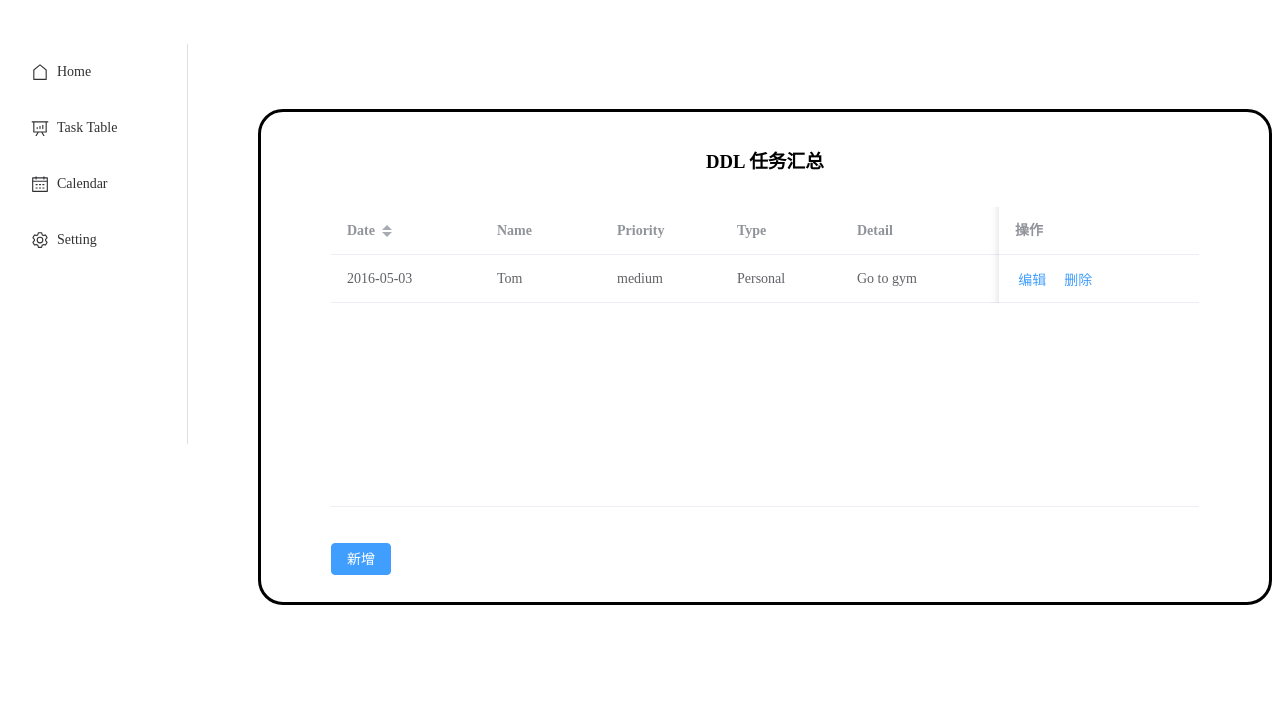
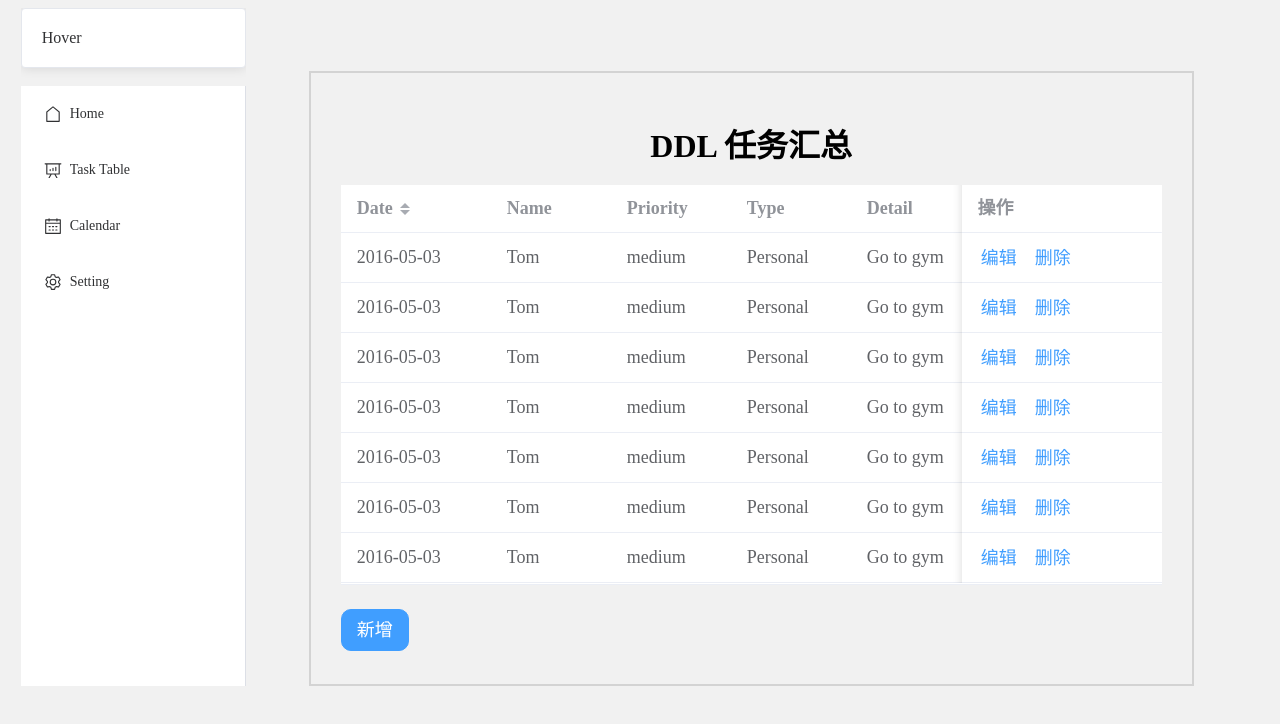
Before and after one commit to math-zhuxy/task_manager, a Vue app: page /table in a window 1280 px wide. Shown: the top 724 px of the page. Built offline with nearby package versions, Linux system fonts and the light colour scheme.

Commit message:
修改了布局

```diff
--- a/components.d.ts
+++ b/components.d.ts
@@ -14,6 +14,7 @@ declare module 'vue' {
     ElButton: typeof import('element-plus/es')['ElButton']
     ElButtonGroup: typeof import('element-plus/es')['ElButtonGroup']
     ElCalendar: typeof import('element-plus/es')['ElCalendar']
+    ElCard: typeof import('element-plus/es')['ElCard']
     ElCarousel: typeof import('element-plus/es')['ElCarousel']
     ElCarouselItem: typeof import('element-plus/es')['ElCarouselItem']
     ElCol: typeof import('element-plus/es')['ElCol']
--- a/index.html
+++ b/index.html
@@ -6,7 +6,7 @@
     <meta name="viewport" content="width=device-width, initial-scale=1.0" />
     <title>任务管理助手</title>
   </head>
-  <body>
+  <body style="background-color: rgb(241, 241, 241);">
     <div id="app"></div>
     <script type="module" src="/src/main.ts"></script>
   </body>
--- a/src/App.vue
+++ b/src/App.vue
@@ -1,7 +1,10 @@
 <template>
   <el-container>
-    <el-aside width="250px">
-      <br><br>
+    <el-aside style="margin-left: 1%; margin-right: 5%;" width="auto">
+      <el-card style="width: auto; cursor: pointer;">
+        Hover
+      </el-card>
+      <br>
       <el-menu default-active="1" class="el-menu-vertical-demo" @select="handleSelect">
         <el-menu-item index="/">
           <el-icon>
@@ -95,10 +98,9 @@ provide("TaskDataMap", TaskDataMap)
 </script>
 
 <style scoped>
-
 .el-menu-vertical-demo {
-  width: 180px;
-  min-height: 400px;
+  width: 225px;
+  min-height: 600px;
 }
 
 a {
--- a/src/view/Home.vue
+++ b/src/view/Home.vue
@@ -1,12 +1,11 @@
 <template>
-    <div class="block text-center" style="width: 80%; padding: 20px 40px; margin-left: 0%;">
+    <div class="block text-center" style="width: 70%;">
         <h1 style="text-align: center; font-size: xx-large;">
             网站首页
         </h1>
-        <br>
-        <el-carousel height="300px" interval=1500 style="border-radius: 30px;">
+        <el-carousel height="400px" interval=1500 style="border-radius: 15px;">
             <el-carousel-item v-for="item in 4" :key="item">
-                <h3 class="small justify-center" text="2xl">hhhh{{ item }}</h3>
+                <h1 class="small justify-center">hhhh{{ item }}</h1>
                 <p style="text-align: center;">nihao</p>
             </el-carousel-item>
         </el-carousel>
@@ -14,7 +13,7 @@
 </template>
 
 <style scoped>
-.el-carousel__item h3 {
+.el-carousel__item {
     color: #475669;
     opacity: 0.75;
     line-height: 150px;
--- a/src/view/calendar.vue
+++ b/src/view/calendar.vue
@@ -1,5 +1,5 @@
 <template>
-  <el-calendar ref="calendar">
+  <el-calendar ref="calendar" style="margin-top: 5%; max-width: 70%;">
     <template #header="{ date }">
       <span style="font-size: 40px;">Task Calendar</span>
       <span style="font-size: 30px;">{{ date }}</span>
--- a/src/view/table.vue
+++ b/src/view/table.vue
@@ -1,10 +1,10 @@
 <template>
-  <el-container style="border: 3px solid black; padding: 15px 50px; border-radius: 25px; margin-top: 8%;">
-    <el-header style="text-align: center;">
-      <h1>DDL 任务汇总</h1>
+  <el-container style="border: 2px solid lightgray; padding: 15px 10px; margin-top: 5%; max-width: 70%;">
+    <el-header style="text-align: center; margin-bottom: 2%;">
+      <h1 style="font-size: xx-large;">DDL 任务汇总</h1>
     </el-header>
     <el-main>
-      <el-table :data="sortedData" style="width: 100%" height="300" @cell-click="highlightColumn" size="large">
+      <el-table :data="sortedData" style="width: 100%; font-size: large;" height="400" @cell-click="highlightColumn" size="large">
         <el-table-column fixed prop="date" label="Date" width="150" :sortable="true" :sort-method="dateSortMethod"
           :sort-orders="['ascending', 'descending', null]" :sort-by="['date']" :order="sortOrder"
           @header-click="toggleSort" />
@@ -12,13 +12,13 @@
         <el-table-column prop="priority" label="Priority" width="120" :class-name="getColumnClass('priority')" />
         <el-table-column prop="type" label="Type" width="120" :class-name="getColumnClass('type')" />
         <el-table-column prop="detail" label="Detail" width="400" :class-name="getColumnClass('detail')" />
-        <el-table-column prop="isdone" label="Isdone" width="120" :class-name="getColumnClass('isdone')" />
+        <el-table-column prop="isdone" label="Isdone" width="160" :class-name="getColumnClass('isdone')" />
         <el-table-column fixed="right" label="操作" min-width="200">
           <template #default="scope">
-            <el-button link type="primary" size="large" @click="onEdit(scope.$index, scope.row)">
+            <el-button link type="primary" style="font-size: large;" @click="onEdit(scope.$index, scope.row)">
               编辑
             </el-button>
-            <el-button link type="primary" size="large" @click="onClickDeleteBtn(scope.$index)">
+            <el-button link type="primary" style="font-size: large;" @click="onClickDeleteBtn(scope.$index)">
               删除
             </el-button>
           </template>
@@ -26,7 +26,7 @@
       </el-table>
     </el-main>
     <el-footer>
-      <el-button type="primary" style="margin: 16px 0;" @click="onAddRowData">
+      <el-button type="primary" style="font-size: large; padding: 20px 15px; border-radius: 10px;" @click="onAddRowData">
         新增
       </el-button>
     </el-footer>
@@ -94,6 +94,54 @@ interface TaskTableInfo {
 const dialogVisible = ref(false)
 
 const tableData = ref<TaskTableInfo[]>([
+  {
+    name: 'Tom',
+    priority: 'medium',
+    type: 'Personal',
+    detail: 'Go to gym',
+    isdone: 'not-started',
+    date: '2016-05-03'
+  },
+  {
+    name: 'Tom',
+    priority: 'medium',
+    type: 'Personal',
+    detail: 'Go to gym',
+    isdone: 'not-started',
+    date: '2016-05-03'
+  },
+  {
+    name: 'Tom',
+    priority: 'medium',
+    type: 'Personal',
+    detail: 'Go to gym',
+    isdone: 'not-started',
+    date: '2016-05-03'
+  },
+  {
+    name: 'Tom',
+    priority: 'medium',
+    type: 'Personal',
+    detail: 'Go to gym',
+    isdone: 'not-started',
+    date: '2016-05-03'
+  },
+  {
+    name: 'Tom',
+    priority: 'medium',
+    type: 'Personal',
+    detail: 'Go to gym',
+    isdone: 'not-started',
+    date: '2016-05-03'
+  },
+  {
+    name: 'Tom',
+    priority: 'medium',
+    type: 'Personal',
+    detail: 'Go to gym',
+    isdone: 'not-started',
+    date: '2016-05-03'
+  },
   {
     name: 'Tom',
     priority: 'medium',
```
Also changed, not shown: src/view/setting.vue (+4 -17 lines).
